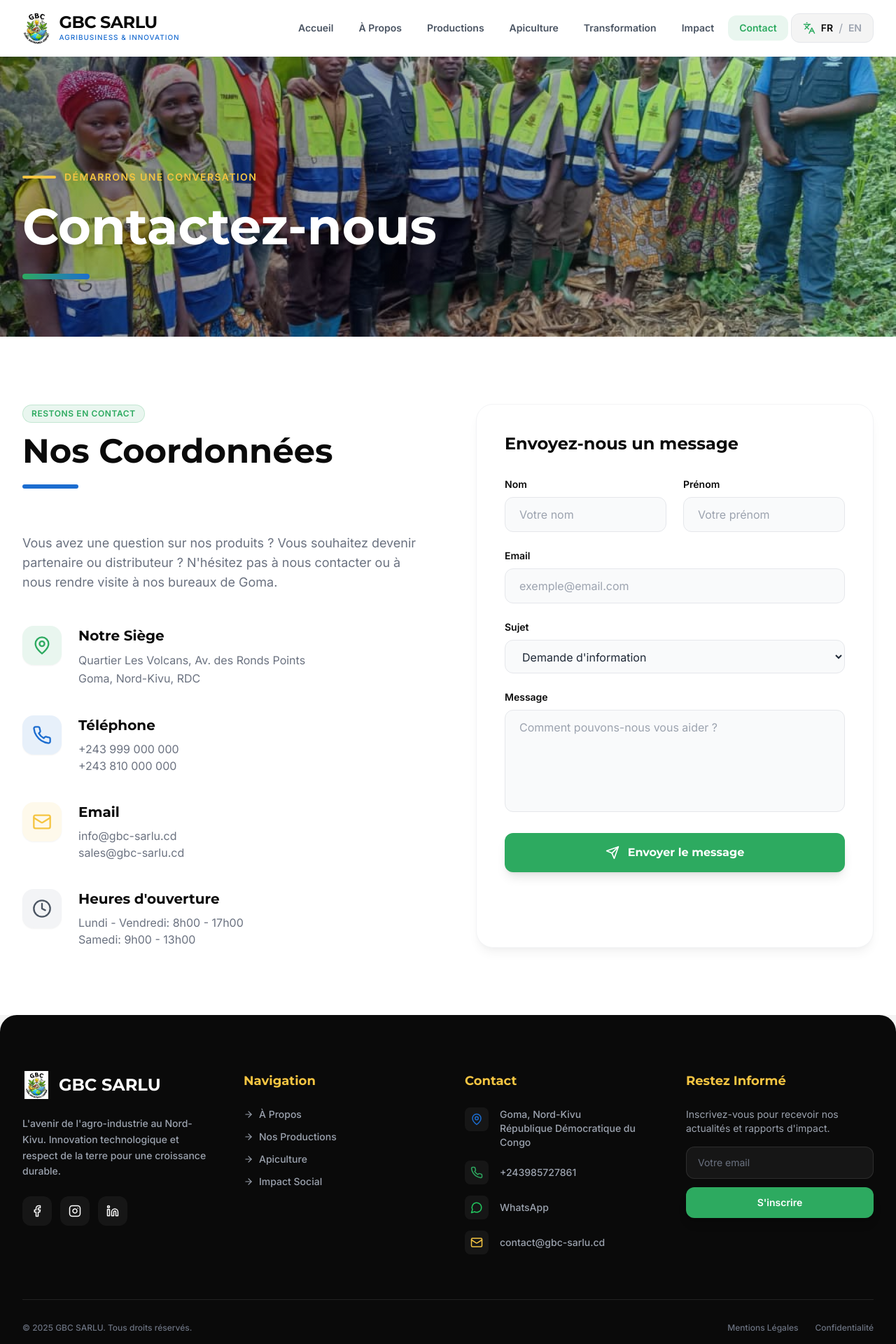
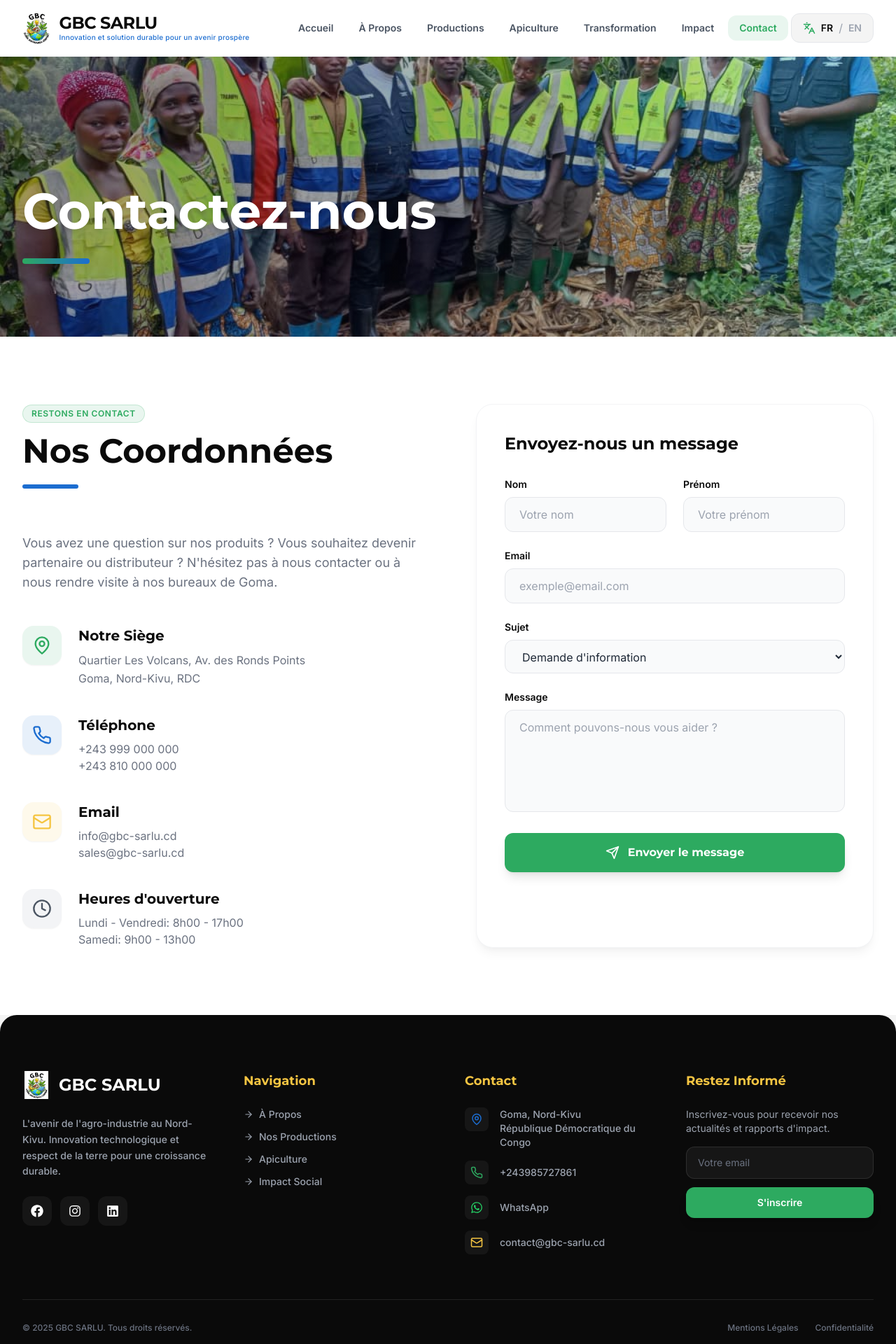
Before and after one commit to Benedicto-m/GBC, a React (Vite) app: page /contact in a window 1280 px wide. Shown: the top 1920 px of the page at 70% size. Built offline with nearby package versions, Linux system fonts and the light colour scheme.

Commit message:
changements du slogan

```diff
--- a/src/components/Footer.jsx
+++ b/src/components/Footer.jsx
@@ -1,6 +1,7 @@
 import React from 'react';
 import { Link } from 'react-router-dom';
-import { Mail, Phone, MapPin, Facebook, Instagram, Linkedin, ArrowRight, MessageCircle } from 'lucide-react';
+import { Mail, Phone, MapPin, ArrowRight } from 'lucide-react';
+import { FaFacebook, FaInstagram, FaLinkedin, FaWhatsapp } from 'react-icons/fa';
 import logo from './img/logo.webp';
 import { useLanguage } from '../context/LanguageContext';
 import { fr } from '../translations/fr';
@@ -27,14 +28,14 @@ const Footer = () => {
               {t.footer.description}
             </p>
             <div className="flex space-x-3">
-              <a href="#" className="bg-white/5 p-3 rounded-xl hover:bg-gbc-blue hover:text-white transition-all hover:-translate-y-1">
-                <Facebook size={18} />
+              <a href="#" target="_blank" rel="noopener noreferrer" className="bg-white/5 p-3 rounded-xl hover:bg-[#1877F2] hover:text-white transition-all hover:-translate-y-1">
+                <FaFacebook size={18} />
               </a>
-              <a href="#" className="bg-white/5 p-3 rounded-xl hover:bg-gbc-green hover:text-white transition-all hover:-translate-y-1">
-                <Instagram size={18} />
+              <a href="#" target="_blank" rel="noopener noreferrer" className="bg-white/5 p-3 rounded-xl hover:bg-gradient-to-r hover:from-purple-600 hover:via-pink-600 hover:to-orange-500 hover:text-white transition-all hover:-translate-y-1">
+                <FaInstagram size={18} />
               </a>
-              <a href="#" className="bg-white/5 p-3 rounded-xl hover:bg-gbc-blue hover:text-white transition-all hover:-translate-y-1">
-                <Linkedin size={18} />
+              <a href="#" target="_blank" rel="noopener noreferrer" className="bg-white/5 p-3 rounded-xl hover:bg-[#0077B5] hover:text-white transition-all hover:-translate-y-1">
+                <FaLinkedin size={18} />
               </a>
             </div>
           </div>
@@ -67,14 +68,14 @@ const Footer = () => {
                 <a href="tel:+243985727861" className="hover:text-gbc-green transition-colors">+243985727861</a>
               </li>
               <li className="flex items-center gap-4">
-                <div className="p-2 bg-white/5 rounded-lg text-green-500">
-                   <MessageCircle size={18} />
+                <div className="p-2 bg-white/5 rounded-lg text-[#25D366]">
+                   <FaWhatsapp size={18} />
                 </div>
                 <a
                   href="https://wa.me/243985727861"
                   target="_blank"
                   rel="noopener noreferrer"
-                  className="hover:text-gbc-green transition-colors"
+                  className="hover:text-[#25D366] transition-colors"
                 >
                   WhatsApp
                 </a>
--- a/src/components/Hero.jsx
+++ b/src/components/Hero.jsx
@@ -1,7 +1,7 @@
 import React from 'react';
 import { motion } from 'framer-motion';
 
-const Hero = ({ title, subtitle, image, height = "min-h-[50vh]" }) => {
+const Hero = ({ title, image, height = "min-h-[50vh]" }) => {
   return (
     <div className={`relative w-full ${height} flex items-center justify-center overflow-hidden`}>
       {/* Background Image - Using img tag for better quality control and dimensions */}
@@ -19,22 +19,10 @@ const Hero = ({ title, subtitle, image, height = "min-h-[50vh]" }) => {
       {/* Content */}
       <div className="relative z-10 w-full max-w-7xl mx-auto px-6 sm:px-8 pt-20">
         <div className="max-w-3xl">
-          <motion.div
-            initial={{ opacity: 0, x: -20 }}
-            animate={{ opacity: 1, x: 0 }}
-            transition={{ duration: 0.6 }}
-            className="flex items-center gap-3 mb-6"
-          >
-            <div className="h-1 w-12 bg-gbc-yellow rounded-full"></div>
-            <span className="text-gbc-yellow font-bold tracking-widest uppercase text-sm font-sans">
-              {subtitle}
-            </span>
-          </motion.div>
-
           <motion.h1
             initial={{ opacity: 0, y: 30 }}
             animate={{ opacity: 1, y: 0 }}
-            transition={{ duration: 0.6, delay: 0.2 }}
+            transition={{ duration: 0.6 }}
             className="text-4xl md:text-6xl lg:text-7xl font-display font-bold text-white mb-8 leading-tight drop-shadow-lg"
           >
             {title}
@@ -44,7 +32,7 @@ const Hero = ({ title, subtitle, image, height = "min-h-[50vh]" }) => {
           <motion.div
             initial={{ scaleX: 0 }}
             animate={{ scaleX: 1 }}
-            transition={{ delay: 0.5, duration: 0.8 }}
+            transition={{ delay: 0.3, duration: 0.8 }}
             className="h-2 w-24 bg-gradient-to-r from-gbc-green to-gbc-blue rounded-full origin-left"
           />
         </div>
--- a/src/components/Navbar.jsx
+++ b/src/components/Navbar.jsx
@@ -38,8 +38,8 @@ const Navbar = () => {
                 <span className="font-display font-bold text-2xl text-gbc-black tracking-tight leading-none group-hover:text-gbc-green transition-colors">
                   GBC SARLU
                 </span>
-                <span className="text-[10px] font-medium text-gbc-blue tracking-widest uppercase mt-0.5">
-                  {t.common.tagline}
+                <span className="text-[10px] font-medium text-gbc-blue tracking-wide mt-0.5 leading-tight">
+                  {t.home.hero.subtitle}
                 </span>
               </div>
             </Link>
--- a/src/pages/Home.jsx
+++ b/src/pages/Home.jsx
@@ -18,7 +18,6 @@ const Home = () => {
     <>
       <Hero
         title={t.home.hero.title}
-        subtitle={t.home.hero.subtitle}
         image={banniereAccueil}
         height="min-h-[50vh]"
       />
```
Also changed, not shown: package.json (+4 -3 lines), 1 other file (tests, documents, lock files or other folders).
